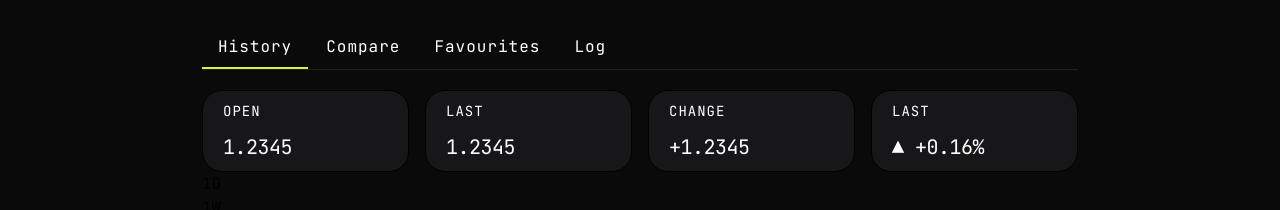
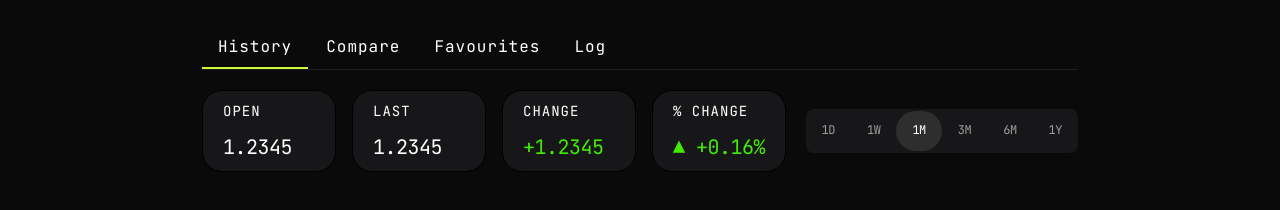
Before and after one commit to grathipanya/forex-exchange-checker, a React (Vite) app: page / in a window 1280 px wide. Shown: the part 432-642 px from the top of the page. Built offline with nearby package versions, Linux system fonts and the light colour scheme; no server answers.

Commit message:
refactor: created number utils and replace `label` tag with `p` to align with semantic html standards wip(history chart): show colours and symbols in cards

```diff
--- a/src/components/atoms/card/card.tsx
+++ b/src/components/atoms/card/card.tsx
@@ -3,10 +3,13 @@ import { cn } from "@/utils/cn";
 
 export type CardProps = PropsWithChildren<{
   className?: string;
+  onClick?: () => void;
 }>;
 
-const Card = ({ className = "", children }: CardProps) => (
-  <div className={cn("rounded-20", className)}>{children}</div>
+const Card = ({ className = "", children, onClick }: CardProps) => (
+  <div className={cn("rounded-20", className)} onClick={onClick}>
+    {children}
+  </div>
 );
 
 export default Card;
--- a/src/components/atoms/label/Label.tsx
+++ b/src/components/atoms/label/Label.tsx
@@ -10,11 +10,9 @@ export type LabelProps = PropsWithChildren<{
 
 const Label = ({ children, className }: LabelProps) => {
   return (
-    <label
-      className={cn("inline-flex items-center gap-1.5 uppercase", className)}
-    >
+    <p className={cn("inline-flex items-center gap-1.5 uppercase", className)}>
       {children}
-    </label>
+    </p>
   );
 };
 
--- a/src/components/molecules/market-ticker-item/MarketTickerItem.tsx
+++ b/src/components/molecules/market-ticker-item/MarketTickerItem.tsx
@@ -1,5 +1,6 @@
 import { Label } from "@/components/atoms/label";
 import { cn } from "@/utils/cn";
+import { getDifferenceIcon, isValuePositive } from "@/utils/number";
 
 export type MarketTickerItemProps = {
   currencyPair: {
@@ -10,11 +11,14 @@ export type MarketTickerItemProps = {
   difference: string;
 };
 
-const MarketTickerItem = ({ currencyPair, rate, difference }: MarketTickerItemProps) => {
-  const isPositive = parseFloat(difference) >= 0;
-
-  const differenceIcon = isPositive ? "▲" : "▼";
-  const differenceColor = isPositive ? "text-green-500" : "text-red-500";
+const MarketTickerItem = ({
+  currencyPair,
+  rate,
+  difference,
+}: MarketTickerItemProps) => {
+  const differenceColor = isValuePositive(difference)
+    ? "text-green-500"
+    : "text-red-500";
   return (
     <Label className="text-preset-5 flex flex-row gap-4 px-4 py-2 border-x border-neutral-400">
       <div className=" text-neutral-200">
@@ -22,7 +26,7 @@ const MarketTickerItem = ({ currencyPair, rate, difference }: MarketTickerItemPr
       </div>
       <div className="text-neutral-50">{rate}</div>
       <div className={cn(differenceColor)}>
-        {differenceIcon} {difference}%
+        {getDifferenceIcon(difference)} {difference}%
       </div>
     </Label>
   );
--- a/src/components/organisms/history-chart/HistoryChart.tsx
+++ b/src/components/organisms/history-chart/HistoryChart.tsx
@@ -5,11 +5,16 @@
 
 import { Card } from "@/components/atoms/card";
 import { Label } from "@/components/atoms/label/";
+import { cn } from "@/utils/cn";
+import { getDifferenceIcon, isValuePositive } from "@/utils/number";
+import { useState } from "react";
 
 export type CardProps = {
   title: string;
   value: string;
   icon?: React.ReactNode | string;
+  showSymbol?: boolean;
+  colored?: boolean;
 }[];
 
 export type RangePickerProps = {
@@ -44,37 +49,64 @@ const HARDCDODED_CARDS_DATA: CardProps = [
     title: "Change",
     value: "+1.2345",
     icon: "💱",
+    colored: true,
   },
   {
-    title: "Last",
-    value: "▲ +0.16%",
+    title: "% change",
+    value: "+0.16%",
     icon: "💱",
+    colored: true,
+    showSymbol: true,
   },
 ];
 
 const HARDCODED_RANGE_OPTIONS = ["1D", "1W", "1M", "3M", "6M", "1Y"];
 
-const HistoryChart = () => (
-  <>
-    <div className="flex flex-row gap-4 mt-5">
+const HistoryChart = () => {
+  const [selectedRange, setSelectedRange] = useState("1M");
+  return (
+    <div className="flex justify-between items-center pt-5">
+      <div className="grid grid-cols-4 gap-4">
         {HARDCDODED_CARDS_DATA.map((card) => (
           <Card
             key={card.title}
-          className="flex flex-col bg-neutral-700 border-1 border-neuytral-600 gap-4 py-3 px-5 flex-1 min-w-0"
+            className="flex flex-col bg-neutral-700 border border-neuytral-600 gap-4 py-3 px-5 flex-1 min-w-0"
           >
-          <Label className="text-preset-4 text-neutral-50">{card.title}</Label>
-          <Label className="text-preset-2 text-neutral-50">{card.value}</Label>
+            <Label className="text-preset-4 text-neutral-50">
+              {card.title}
+            </Label>
+            <Label
+              className={cn(
+                "text-preset-2 text-neutral-50",
+                card.colored &&
+                  (isValuePositive(card.value)
+                    ? "text-green-500"
+                    : "text-red-500"),
+              )}
+            >
+              {card.showSymbol && getDifferenceIcon(card.value)} {card.value}
+            </Label>
           </Card>
         ))}
       </div>
-    <div>
+      <div className="flex flex-row bg-neutral-700 rounded-8 py-0.5 w-max h-fit">
         {HARDCODED_RANGE_OPTIONS.map((option) => (
-        <Card key={option}>
+          <Card
+            key={option}
+            className={cn(
+              "px-4 py-3 text-preset-5 hover:cursor-pointer",
+              selectedRange === option
+                ? "bg-neutral-500 text-neutral-50"
+                : "bg-transparent text-neutral-200",
+            )}
+            onClick={() => setSelectedRange(option)}
+          >
             <Label>{option}</Label>
           </Card>
         ))}
       </div>
-  </>
+    </div>
   );
+};
 
 export default HistoryChart;
--- /dev/null
+++ b/src/utils/number.ts
@@ -0,0 +1,5 @@
+export const isValuePositive = (value: number | string): boolean =>
+  parseFloat(value.toString()) > 0;
+
+export const getDifferenceIcon = (value: number | string): string =>
+  isValuePositive(value) ? "▲" : "▼";
```
Lines whose indentation alone changed are shown as unchanged.
